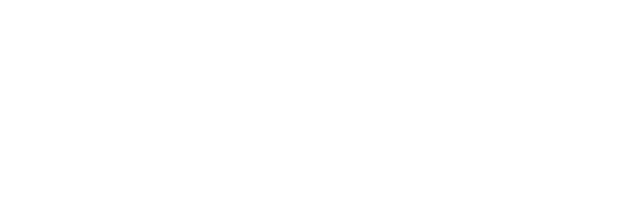
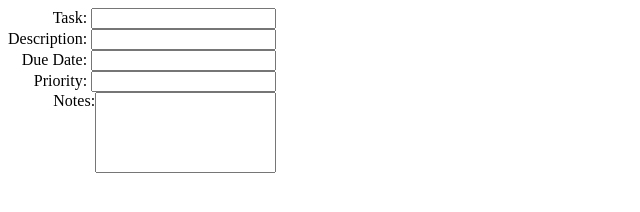
Before and after one commit to justinrkinsman/todolist, a website: page dist/index.html in a window 1280 px wide. Shown: the whole page, without its empty margins (0-640 px from the left). Drawn offline with Linux system fonts and the light colour scheme.

Commit message:
Add form for filling out todo tasks

```diff
--- a/src/index.js
+++ b/src/index.js
@@ -1,11 +1,13 @@
 class Todo {
-    constructor(title, description, dueDate, priority) {
-        this.title = title;
+    constructor(task, description, dueDate, priority) {
+        this.task = task;
         this.description = description;
         this.dueDate = dueDate;
         this.priority = priority
     }
 }
 
+const content = document.getElementById('content')
+
 let myTodo = new Todo('Sweep', "Sweep kitchen", 'Today', 'Medium')
-console.log(myTodo)
+console.log(myTodo.task)
--- a/src/style.css
+++ b/src/style.css
@@ -0,0 +1,9 @@
+form {
+    display: inline-block;
+    text-align: right;
+}
+
+#notes {
+    display: flex;
+    justify-content: right;
+}
```
Also changed, not shown: dist/index.html, dist/main.js.
